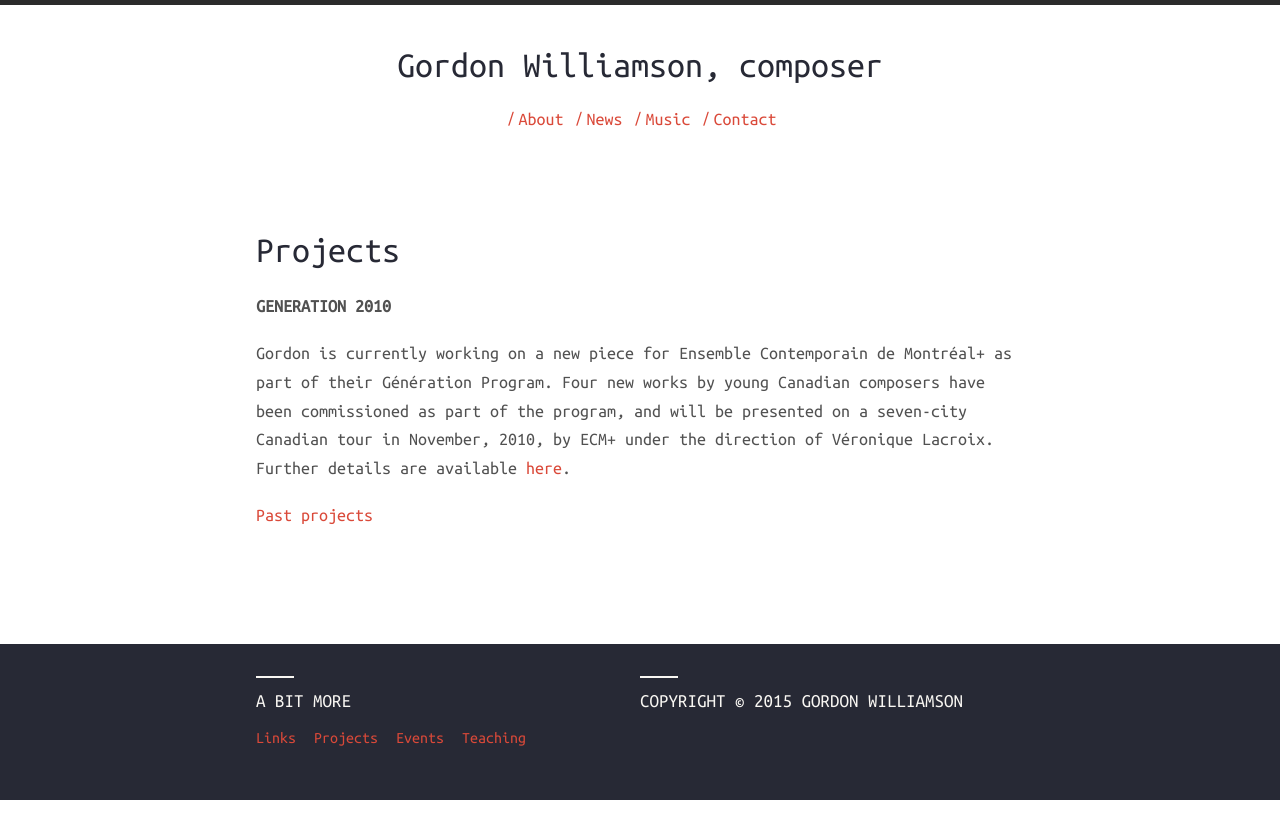
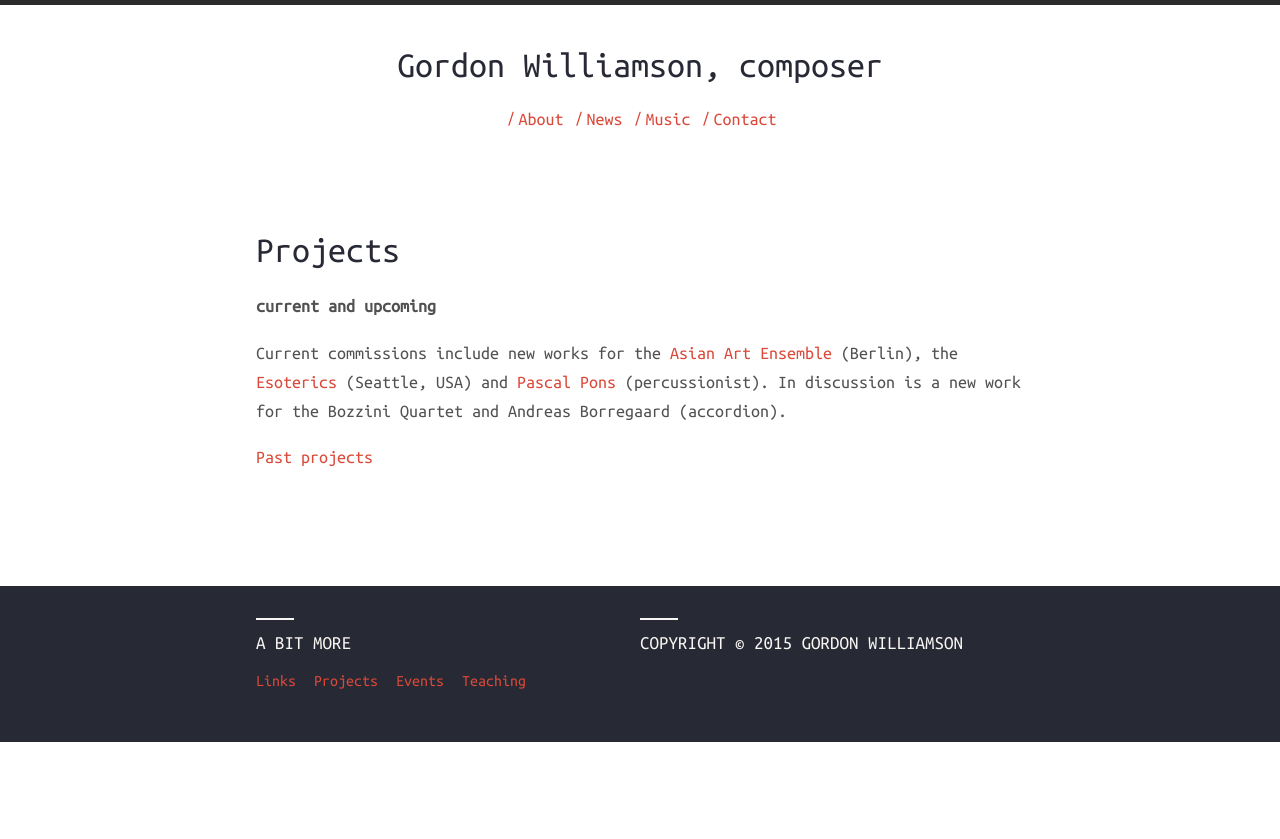
Before and after one commit to gordonwilliamson/gordonwilliamson.github.io, a Jekyll site: the page built from projects.md, in a window 1280 px wide. Shown: the top 839 px of the page. Built offline with Jekyll 4.4.1, drawn with Linux system fonts in a browser that asks for light colours; nearby versions of some CDN libraries.

Commit message:
Updated projects.md

```diff
--- a/projects.md
+++ b/projects.md
@@ -2,10 +2,12 @@
 layout: page
 title: Projects
 permalink: /projects/
+published: true
 ---
 
-**GENERATION 2010**
 
-Gordon is currently working on a new piece for Ensemble Contemporain de Montréal+ as part of their Génération Program. Four new works by young Canadian composers have been commissioned as part of the program, and will be presented on a seven-city Canadian tour in November, 2010, by ECM+ under the direction of Véronique Lacroix. Further details are available [here]().
+**current and upcoming**
+
+Current commissions include new works for the [Asian Art Ensemble](http://www.asianart-ensemble.com/german/Startseite.html) (Berlin), the [Esoterics](http://www.theesoterics.org/) (Seattle, USA) and [Pascal Pons](http://www.pascalpons.com/) (percussionist).  In discussion is a new work for the Bozzini Quartet and Andreas Borregaard (accordion).
 
 [Past projects]()
```
